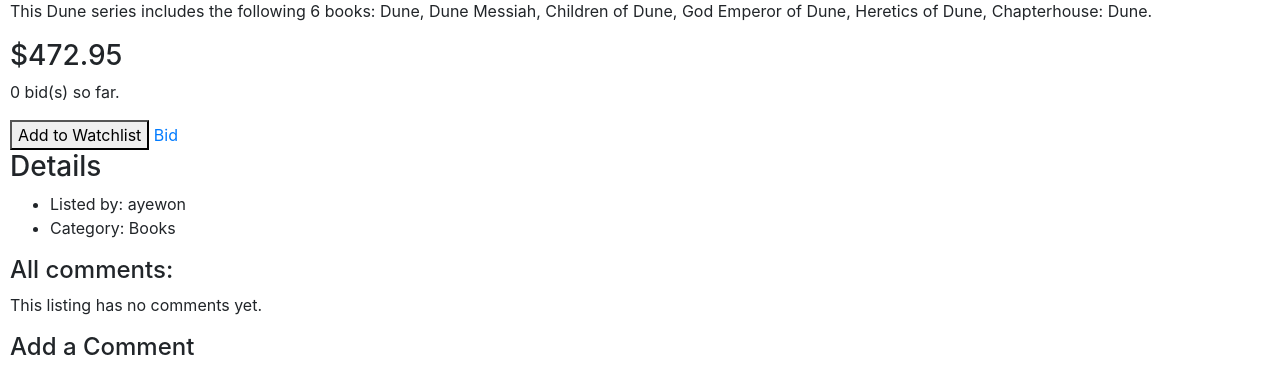
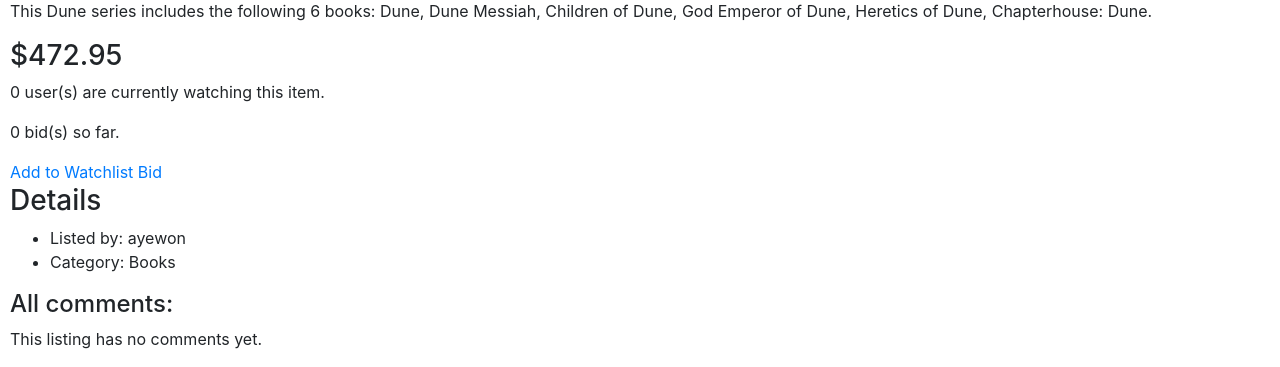
Before and after one commit to httpvieve/auction-it, a Django app: page /item/12 in a window 1280 px wide. Shown: the part 773-1140 px from the top of the page. Run offline with Django 3.2, Linux system fonts and the light colour scheme; a user stored in the database is signed in; data comes from the database, SQL or seed files in the repository; both versions use the stored data as it was after the commit; some libraries are stand-ins or nearby versions.

Commit message:
fix: update counter for auction watchers and bid transactions

```diff
--- a/commerce/auctions/forms.py
+++ b/commerce/auctions/forms.py
@@ -1,6 +1,6 @@
 from django import forms
 from .models import *
-
+from django.core.exceptions import ValidationError
 
 class ListingForm(forms.ModelForm):
 
@@ -29,16 +29,18 @@ class BidForm(forms.ModelForm):
         widgets = {
             'bid_offer': forms.NumberInput()
         }
-        # def __init__(self, *args, listing=None, **kwargs):
-        #     self.listing = listing
-        #     super().__init__(*args, **kwargs)
+    def __init__(self, *args, **kwargs):
+            self.listing = kwargs.pop('listing', None)
+            super(BidForm, self).__init__(*args, **kwargs)
 
-        # def clean_bid_offer(self):
-        #     bid_offer = self.cleaned_data['bid_offer']
-        #     if self.listing:
-        #         if bid_offer <= self.listing.current_bid:
-        #             raise forms.ValidationError("Your bid must be higher than the current bid.")
-        #     return bid_offer
+    def clean_bid_offer(self):
+        bid_offer = self.cleaned_data['bid_offer']
+        if self.listing:
+            current_bid = self.listing.current_bid or self.listing.starting_bid
+            if bid_offer <= current_bid:
+                raise ValidationError(f'Your bid must be higher than the current bid of {current_bid}.')
+        return bid_offer
+
 class CommentForm(forms.ModelForm):
     class Meta:
         model = UserComment
--- a/commerce/auctions/models.py
+++ b/commerce/auctions/models.py
@@ -31,6 +31,8 @@ class Category(models.Model):
 
     def __str__(self):
         return f"{self.name}"
+
+
 class Listing (models.Model):
 
     auctioneer =  models.ForeignKey(User,null = True, blank = True, on_delete = models.CASCADE, related_name = "listing")
@@ -42,7 +44,8 @@ class Listing (models.Model):
     item_category = models.ForeignKey(Category, null = True, blank = True, on_delete = models.SET_NULL, related_name = "categories")
     is_available = models.BooleanField(default = True)
 
-    watchers = models.ManyToManyField(User, blank=True, related_name="watchlist")
+    watchers = models.ManyToManyField(User, blank = True, related_name="watchlist")
+    # comments = models.ForeignKey(UserComment, null = True, blank = True, on_delete = models.SET_NULL, related_name = "comments")
 
     starting_bid = models.DecimalField(max_digits = 9, decimal_places = 2)
     current_bid = models.DecimalField(max_digits = 9, decimal_places = 2, null = True, blank = True)
@@ -53,11 +56,21 @@ class Listing (models.Model):
         return f' "{self.item_name} ({self.current_bid})"'
 
 
+class UserComment (models.Model):
+
+    current_user = models.ForeignKey(User,null = True, blank = True, on_delete = models.CASCADE, related_name = "comments")
+    current_item = models.ForeignKey(Listing, null = True, blank = True, on_delete = models.CASCADE, related_name = "comments")
+    comment = models.TextField()
+
+    time_created = models.DateTimeField(auto_now = True)
+
+    def __str__(self):
+        return f"{self.current_user} left a comment on auction {self.current_item}"
 
 class Bid (models.Model):
 
-    current_user = models.ForeignKey(User, on_delete = models.CASCADE, related_name = "bid")
-    current_item = models.ForeignKey(Listing, on_delete = models.CASCADE, related_name = "bid")
+    current_user = models.ForeignKey(User, null = True, blank = True, on_delete = models.CASCADE, related_name = "bid")
+    current_item = models.ForeignKey(Listing, null = True, blank = True, on_delete = models.CASCADE, related_name = "bid")
     # current_time = models.DateTimeField(auto_now = True)
     bid_offer = models.DecimalField(max_digits = 9, decimal_places = 2, name="bid_offer")
 
@@ -71,14 +84,3 @@ def create_categories(sender, **kwargs):
             Category.objects.get_or_create(name=tag)
 
 post_migrate.connect(create_categories, sender=apps.get_app_config('auctions'))
-
-
-class UserComment (models.Model):
-
-    current_user = models.ForeignKey(User, on_delete = models.CASCADE, related_name = "comments")
-    current_item = models.ForeignKey(Listing, on_delete = models.CASCADE, related_name = "comments")
-    comment = models.TextField()
-    time_created = models.DateTimeField(auto_now = True)
-
-    def __str__(self):
-        return f"{self.user} left a comment:"
--- a/commerce/auctions/templates/auctions/active_listings.html
+++ /dev/null
@@ -1,5 +0,0 @@
-{% extends "auctions/layout.html" %}
-
-{% block body %}
-
-{% endblock %}
--- a/commerce/auctions/templates/auctions/index.html
+++ b/commerce/auctions/templates/auctions/index.html
@@ -6,6 +6,7 @@
     {% if auctions %}
         <div class="row">
             {% for listing in auctions %}
+                {% if listing.is_available %}
                 <div class="col-md-4 mb-4">
                     <div class="card">
                         {% if listing.item_image %}
@@ -19,6 +20,7 @@
                         </div>
                     </div>
                 </div>
+                {% endif %}
             {% endfor %}
         </div>
     {% else %}
--- a/commerce/auctions/templates/auctions/layout.html
+++ b/commerce/auctions/templates/auctions/layout.html
@@ -6,7 +6,7 @@
         <title>{% block title %}Auction It!{% endblock %}</title>
         <link rel="stylesheet" href="https://stackpath.bootstrapcdn.com/bootstrap/4.4.1/css/bootstrap.min.css" integrity="sha384-Vkoo8x4CGsO3+Hhxv8T/Q5PaXtkKtu6ug5TOeNV6gBiFeWPGFN9MuhOf23Q9Ifjh" crossorigin="anonymous">
         <link href="{% static 'auctions/styles.css' %}" rel="stylesheet">
-        {% comment %} <script src="https://cdn.tailwindcss.com"></script> {% endcomment %}
+       {% comment %} <script src="https://cdn.tailwindcss.com"></script>  {% endcomment %}
         <br>
     </head>
     <body>
--- a/commerce/auctions/templates/auctions/view_listing.html
+++ b/commerce/auctions/templates/auctions/view_listing.html
@@ -10,24 +10,34 @@
 
     <img src="{{ listing.item_image }}" width=500" height="500">
     <p> {{ listing.item_description }} </p>
+
+    {% if listing.is_available %}
     <h3>${{ listing.starting_bid }}</h3>
+    <p> {{listing.watchers.count }} user(s) are currently watching this item. </p>
     <p> {{ count }} bid(s) so far. </p>
 
+
     {% if user != listing.auctioneer %}
-        <button name="watchlist" value="listing.id">Add to Watchlist</button>
+        {% if user not in listing.watchers.all %}
+            <a href={%url 'add_to_watchlist' listing.id %} >Add to Watchlist</a>
+        {% else %}
+         <p> Listing is currently in your watchlist. </p>
+          <a href="{% url 'remove_from_watchlist' listing.id %}">Remove from Watchlist</a>
+         {% endif %}
         <a href={%url 'create_bid' listing.id %} >Bid</a>
     {% else %}
     <h4>Watchers:</h4>
-    {% comment %} {% for watcher in watchers %} {% endcomment %}
     {% for bid in bids %}
-    {% comment %} {% if bid.current_item.item_name == listing.item_name and bid.current_user.name == watcher.name %} {% endcomment %}
     {% if bid.current_item.item_name == listing.item_name %}
     <ul><li>
         <p>{{bid.current_user}} bids for {{bid.bid_offer}}</p>
         </li></ul>
                 {% endif %}
-            {% comment %} {% endfor %} {% endcomment %}
+
         {% endfor %}
+    {% endif %}
+    {% else %}
+    <h5>Listing closed. This item was sold for ${{listing.current_bid}}.</h5>
     {% endif %}
     <h3>Details</h3>
     <ul>
--- a/commerce/auctions/urls.py
+++ b/commerce/auctions/urls.py
@@ -14,6 +14,8 @@ urlpatterns = [
     path("create", views.create_listing, name="create_listing"),
     path("item/<int:listing_id>", views.view_listing, name="view_listing"),
     path("item/<int:listing_id>/bid", views.create_bid, name="create_bid"),
+    path('wishlist/<int:listing_id>/', views.remove_from_watchlist, name='remove_from_watchlist'),
+    path('wishlist/add/<int:listing_id>', views.add_to_watchlist, name='add_to_watchlist'),
 
     path("user/watchlist", views.view_watchlist, name="watchlist"),
 ]
--- a/commerce/auctions/views.py
+++ b/commerce/auctions/views.py
@@ -120,7 +120,7 @@ def filter(request, category_name):
 def view_listing(request, listing_id):
 
     current = Listing.objects.get(pk=listing_id)
-    count = current.watchers.count()
+    count = Bid.objects.filter(current_item=current.id).count()
     pending_bids = [bid for bid in Bid.objects.all()]
     comments = UserComment.objects.filter(current_item=current)
 
@@ -143,6 +143,26 @@ def view_listing(request, listing_id):
                 'comments': comments,
                 'comment_form': comment_form
         })
+
+def add_to_watchlist(request, listing_id):
+
+
+    target_listing = Listing.objects.get(pk=listing_id)
+    target_listing.watchers.add(request.user)
+    target_listing.save()
+    return redirect('view_listing', listing_id=listing_id)
+
+def remove_from_watchlist(request, listing_id):
+
+
+    target_listing = Listing.objects.get(pk=listing_id)
+    target_listing.watchers.remove(request.user)
+    target_listing.save()
+    return redirect('view_listing', listing_id=listing_id)
+
+
+def close_bid():
+    pass
 
 
 @login_required
```
Also changed, not shown: commerce/auctions/templates/auctions/view_categories.html (+8 -0 lines), commerce/db.sqlite3.
